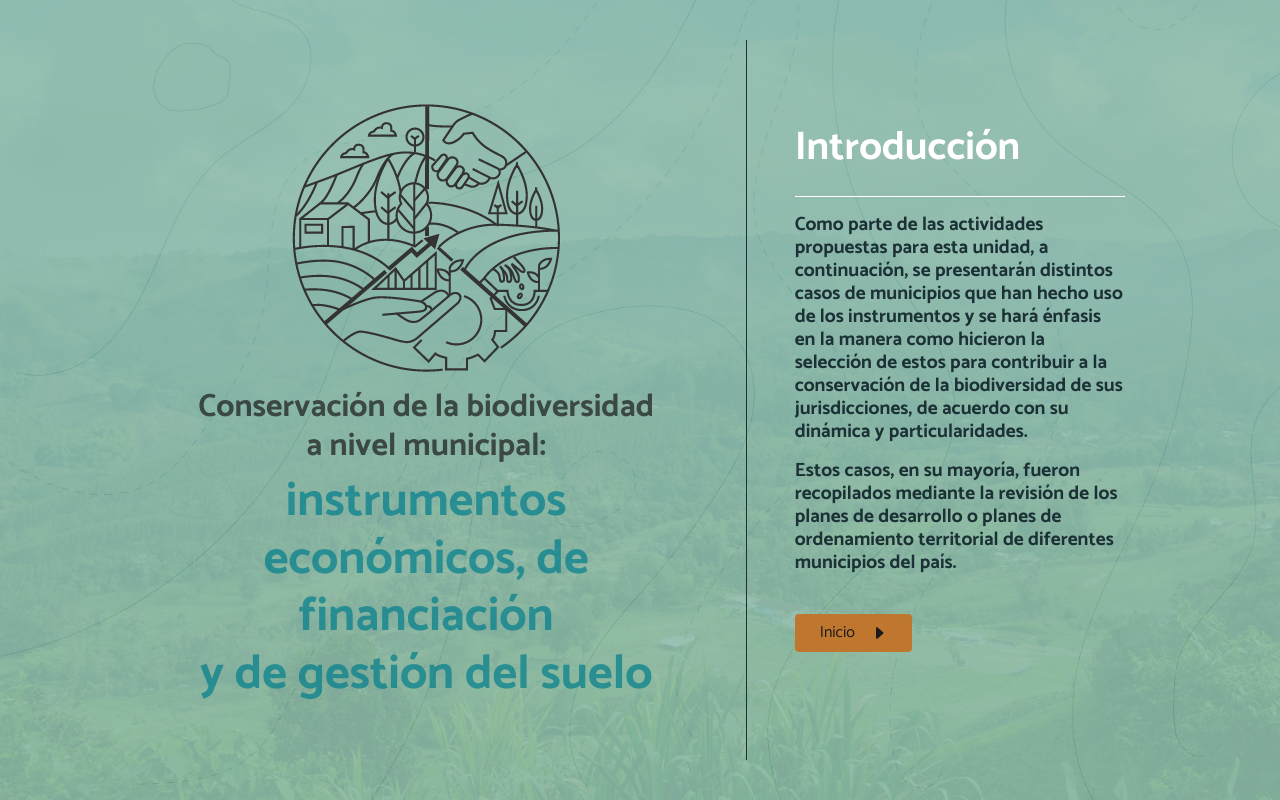
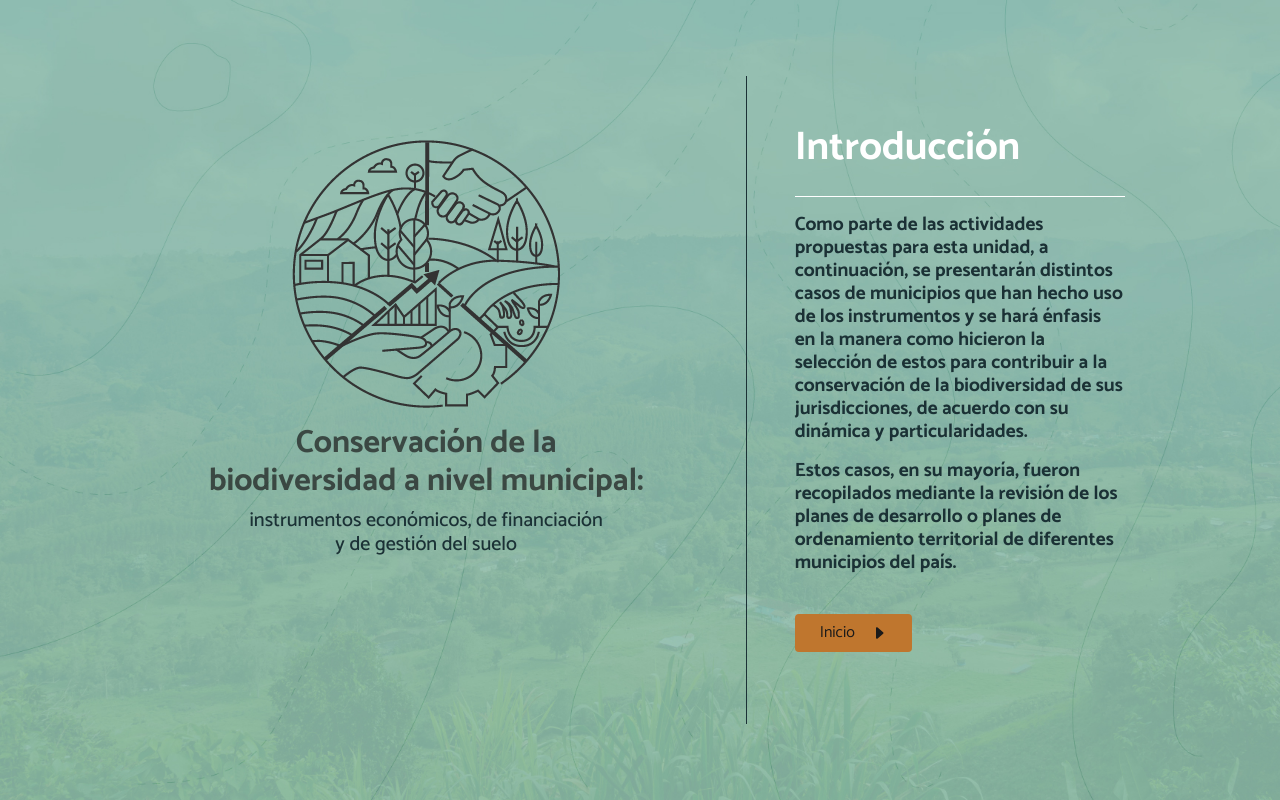
Before and after one commit to jova1091/Interactivo_mapa, a plain HTML site: page index.html in a window 1280 px wide. Drawn offline with Linux system fonts and the light colour scheme.

Commit message:
Ajustes en index

```diff
--- a/index.html
+++ b/index.html
@@ -24,8 +24,8 @@
             <div class="row">
                 <div class="col-sm-6 offset-sm-1 p-5 text-center border-right">
                     <img class="my-3" src="assets/img/logo_grande.png" alt="Logo">
-                    <h2>Conservación de la biodiversidad <br> a nivel municipal: </h2>
-                    <h4>instrumentos económicos, de financiación <br> y de gestión del suelo</h4>
+                    <h2>Conservación de la <br>biodiversidad a nivel municipal: </h2>
+                    <h5>instrumentos económicos, de financiación <br> y de gestión del suelo</h5>
                 </div>
                 <div class="col-sm-4 p-5 d-flex flex-column justify-content-center">
                     <h1>Introducción</h1>
```
